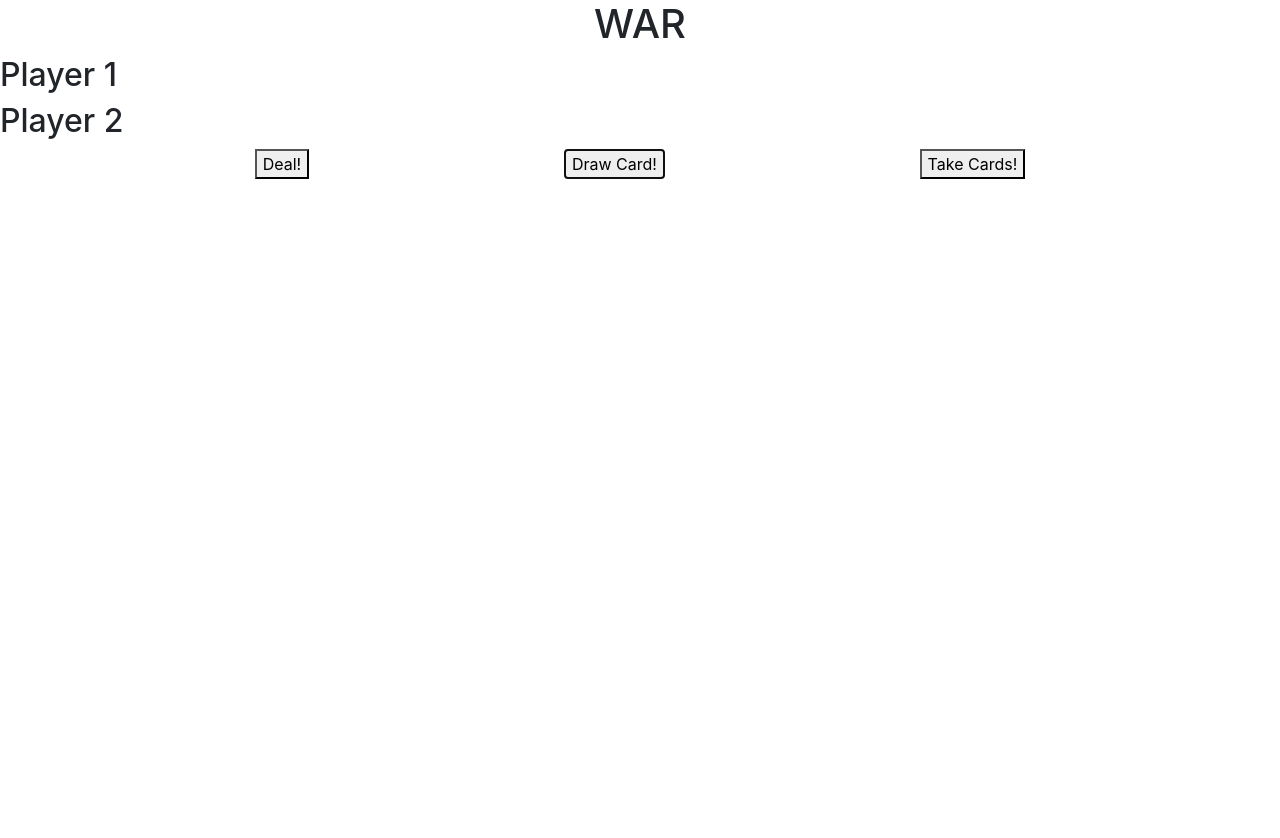
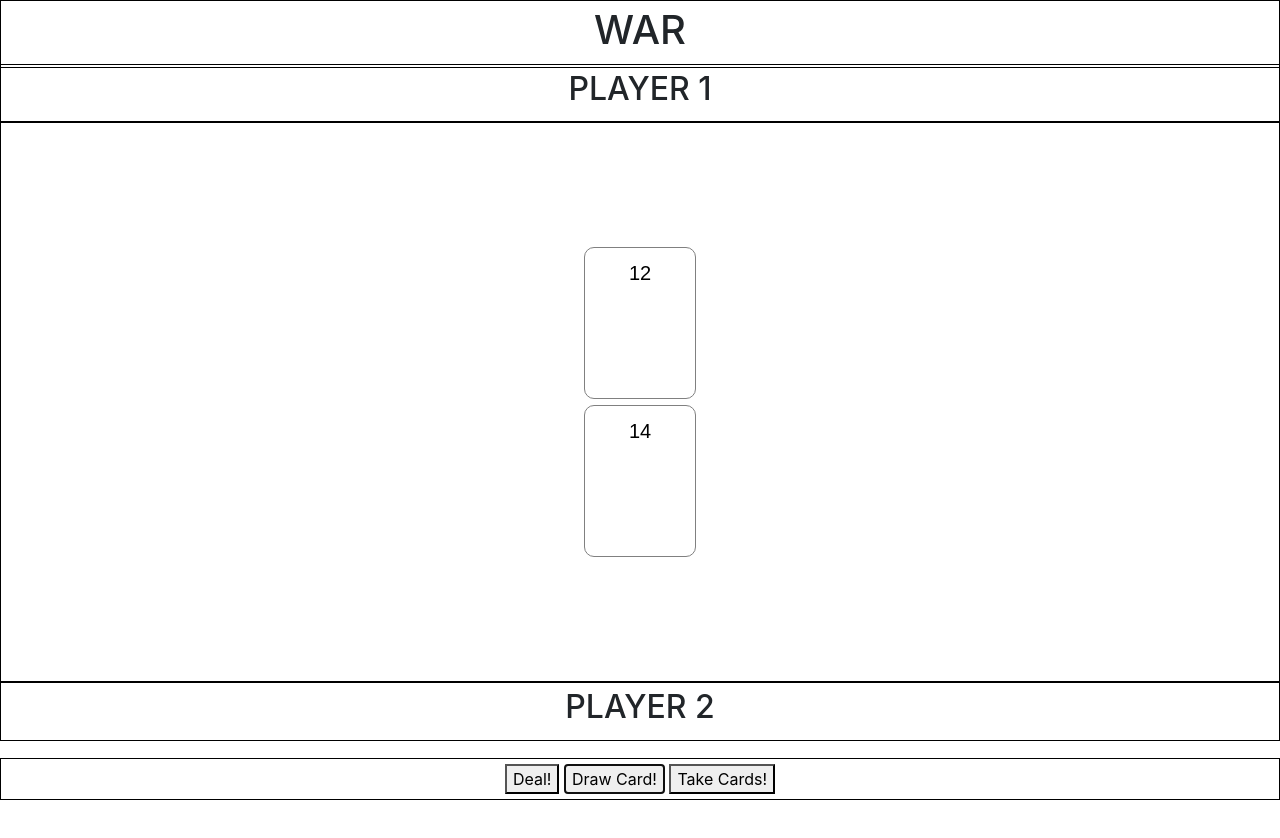
Before and after one commit to aaronmicalbeck/war, a plain HTML site: page index.html in a window 1280 px wide. Both pictures are taken after a click on the button "Draw Card!". Before the commit the page ends 800 px from the top, so only its background shows below. Drawn offline with nearby package versions, Linux system fonts and the light colour scheme.

Commit message:
card rendered for each player move

```diff
--- a/app.js
+++ b/app.js
@@ -72,6 +72,51 @@ function Draw() { // removes last index from each player's hand
 
     console.table(`Player One: ${p1Move.Value} of ${p1Move.Suit} |:| Player Two: ${p2Move.Value} of ${p2Move.Suit}`);
 
+    function renderP1Move(){
+
+        document.getElementById("p1Move").innerHTML = "";
+
+        var card = document.createElement("div");
+		var value = document.createElement("div");
+		var suit = document.createElement("div");
+		card.className = "card";
+		value.className = "value";
+		suit.className = "suit " + p1Move.Suit;
+
+		value.innerHTML = p1Move.Value;
+		card.appendChild(value);
+		card.appendChild(suit);
+
+
+
+		$(`#p1Move`).append(card);
+
+
+    }
+
+    function renderP2Move(){
+
+        document.getElementById("p2Move").innerHTML = "";
+
+        var card = document.createElement("div");
+		var value = document.createElement("div");
+		var suit = document.createElement("div");
+		card.className = "card";
+		value.className = "value";
+		suit.className = "suit " + p2Move.Suit;
+
+		value.innerHTML = p2Move.Value;
+		card.appendChild(value);
+		card.appendChild(suit);
+
+		$(`#p2Move`).append(card);
+
+
+
+    }
+
+    renderP1Move();
+    renderP2Move();
     CheckCards();
 
 
@@ -104,7 +149,8 @@ function Draw() { // removes last index from each player's hand
         }
 
         else if (p1Move.Value == p2Move.Value) {
-            console.log("WAR!");
+            console.log('%cWAR!!', 'background: #222; color: #FF4200');
+
 
             War();
         }
--- a/index.html
+++ b/index.html
@@ -2,18 +2,15 @@
 <html lang="en">
 
 <head>
-
-
-
-    <link rel="stylesheet" href="reset.css">
-    <link href="https://fonts.googleapis.com/css?family=Nunito+Sans:300i|Roboto&display=swap" rel="stylesheet">
+    <link rel="stylesheet" href="reset.css" />
+    <link href="https://fonts.googleapis.com/css?family=Nunito+Sans:300i|Roboto&display=swap" rel="stylesheet" />
     <link rel="stylesheet" href="https://stackpath.bootstrapcdn.com/bootstrap/4.3.1/css/bootstrap.min.css"
-        integrity="sha384-ggOyR0iXCbMQv3Xipma34MD+dH/1fQ784/j6cY/iJTQUOhcWr7x9JvoRxT2MZw1T" crossorigin="anonymous">
-    <link rel="stylesheet" href="styles.css">
-    <meta name="viewport" content="width=device-width, initial-scale=1">
-    <meta charset="UTF-8">
-    <meta http-equiv="X-UA-Compatible" content="IE=edge">
-    <meta name="viewport" content="width=device-width, initial-scale=1.0">
+        integrity="sha384-ggOyR0iXCbMQv3Xipma34MD+dH/1fQ784/j6cY/iJTQUOhcWr7x9JvoRxT2MZw1T" crossorigin="anonymous" />
+    <link rel="stylesheet" href="styles.css" />
+    <meta name="viewport" content="width=device-width, initial-scale=1" />
+    <meta charset="UTF-8" />
+    <meta http-equiv="X-UA-Compatible" content="IE=edge" />
+    <meta name="viewport" content="width=device-width, initial-scale=1.0" />
     <script src="https://code.jquery.com/jquery-3.6.0.js"
         integrity="sha256-H+K7U5CnXl1h5ywQfKtSj8PCmoN9aaq30gDh27Xc0jk=" crossorigin="anonymous"></script>
     <title>WAR</title>
@@ -21,16 +18,37 @@
 
 <body>
 
-    <h1 id="header">WAR</h1>
-    <h2 id="playerOne">Player 1</h2>
-    <h2 id="playerOneCurrentCard"></h2>
-    <h2 id="playerTwo">Player 2</h2>
-    <h2 id="playerTwoCurrentCard"></h2>
-    <div id="buttonRow">
-    <button id="dealBtn">Deal!</button>
-    <button id="drawBtn">Draw Card!</button>
-    <button id="takeCardsBtn">Take Cards!</button>
-    <button id="warBtn" style="display: none;">WAR!</button>
+    <div id="header">
+        <h1>WAR</h1>
+    </div>
+    <div id="main" class="container-1">
+
+        <div id="p1Box" class="container-2">
+            <h2 id="playerOne">PLAYER 1</h2>
+        </div>
+        <div id="playTable" class="container-3">
+            <div id="playerOneHand"></div>
+            <div id="playerTwoHand"></div>
+            <div id="p1Move"></div>
+            <div id="p2Move"></div>
+            <div id="p1WarMove"></div>
+            <div id="p2WarMove"></div>
+
+            </div>
+        </div>
+        <div id="p2Box" class="container-4">
+            <h2 id="playerTwo">PLAYER 2</h2>
+        </div>
+
+
+    </div>
+    <div id="footer" class="container-5">
+        <div id="buttonRow">
+            <button id="dealBtn">Deal!</button>
+            <button id="drawBtn">Draw Card!</button>
+            <button id="takeCardsBtn">Take Cards!</button>
+            <button id="warBtn" style="display: none">WAR!</button>
+        </div>
     </div>
 
     <script src="app.js"></script>
--- a/styles.css
+++ b/styles.css
@@ -1,12 +1,95 @@
-#header {
-  position: relative;
-  flex-wrap: wrap;
-  text-align: center;
+body, html{
+    height: 100%;
+    width: 100%;
+
 }
 
-#buttonRow {
-  display: flex;
-  justify-content: center;
-  flex-wrap: wrap;
-  justify-content: space-evenly;
+.container-1 {
+    width: 100%;
+    flex-direction: column;
+    margin: none;
+
 }
+
+
+
+#p1Box, #p2Box, #playTable, #header, #footer{
+    text-align: center;
+    border: black 1px solid;
+    padding: 5px;
+    width: 100%;
+}
+
+#p1Box{
+    margin-top: 4rem;
+}
+
+#playTable{
+    display: flex;
+    justify-content: center;
+    height: 70vh;
+    flex-direction: column;
+
+}
+
+#card{
+
+}
+
+#footer{
+    position: fixed;
+    bottom: 0;
+    width: 100%;
+
+}
+
+#header{
+    position: fixed;
+    top: 0;
+    width: 100%;
+    margin: none;
+    padding: none;
+}
+
+
+.card
+{
+	padding: 10px;
+	border: solid 1px #808080;
+	background-color: white;
+	display: inline-block;
+	border-radius: 10px;
+	font-size: 14pt;
+	text-align: center;
+	color:black;
+	margin: 3px;
+}
+
+
+
+.card .value{
+	font-size:15pt;
+	font-family: sans-serif;
+}
+
+.card .suit
+{
+	height: 100px;
+	width: 90px;
+}
+
+.card .diamonds
+{
+	background-position-y: 100px;
+}
+
+.card .hearts
+{
+	background-position-x: 90px;
+}
+
+.card .clubs
+{
+	background-position-x:90px;
+	background-position-y:100px;
+}
```
